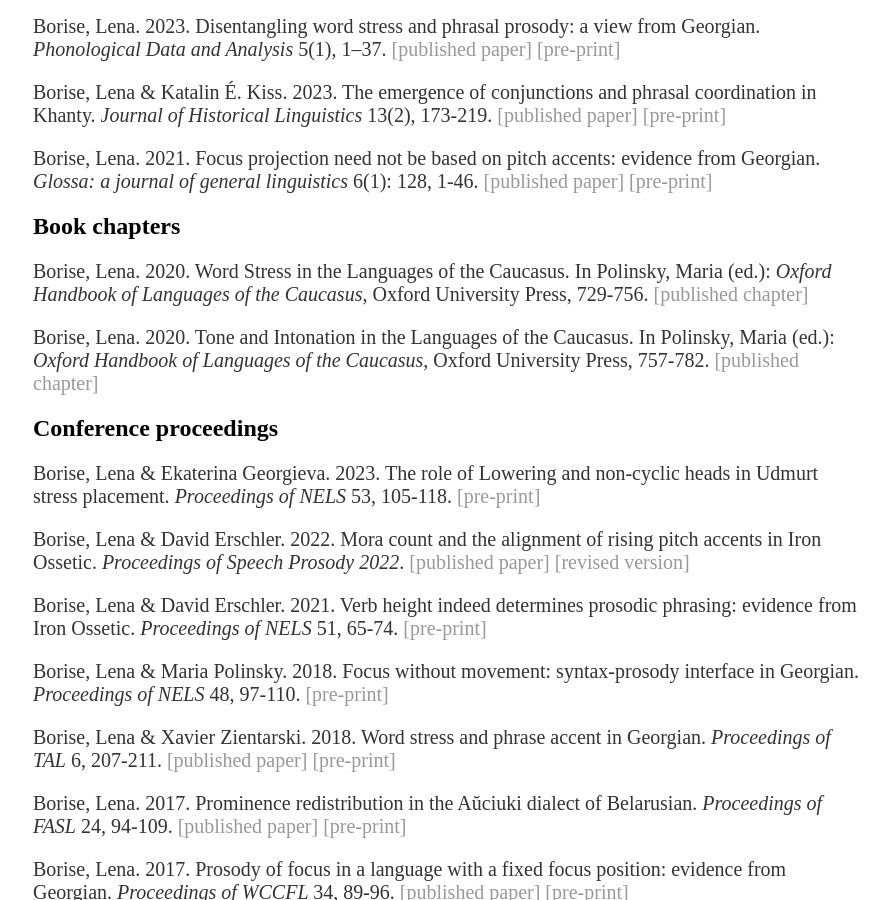
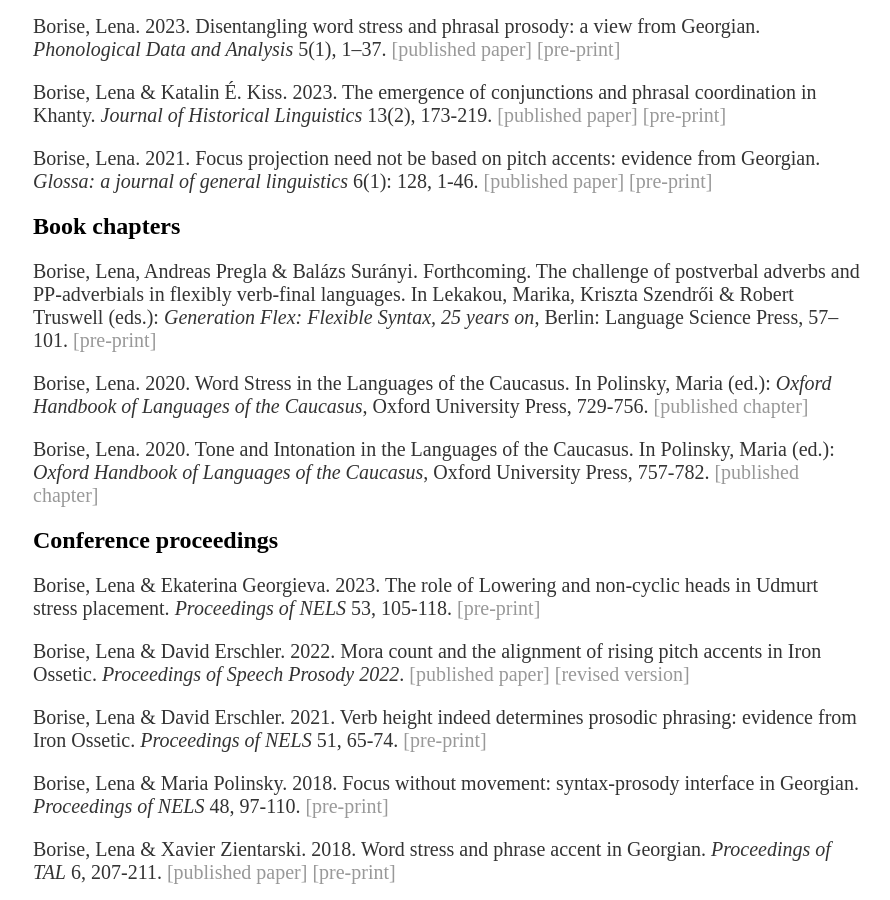
Before and after one commit to lnborise/lnborise.github.io, a Jekyll site: the page built from publications.html, in a window 1280 px wide and 900 px high, scrolled down 559 px. Shown: the whole window, without its empty margins (191-1081 px from the left). Built offline with Jekyll 4.4.1, drawn with Linux system fonts in a browser that asks for light colours.

Commit message:
Update publications.html

```diff
--- a/publications.html
+++ b/publications.html
@@ -7,7 +7,7 @@
 
   <h2>Journal papers</h2>
 
-	<p>Borise, Lena, Andreas Pregla & Balázs Surányi. Under review. Raised and in-situ preverbal foci: a unified prosodic account. <a href="https://lnborise.github.io/assets/BorisePreglaSuranyi_PreverbalFocus.pdf"> [pre-print] </a> </p>
+	<p>Borise, Lena, Andreas Pregla & Balázs Surányi. Under review. Raised and in-situ preverbal foci: a unified prosodic account. <a href="https://lnborise.github.io/assets/BorisePreglaSuranyi_PreverbalFocus_v2.pdf"> [pre-print] </a> </p>
 
 	<p>Burukina, Irina, Lena Borise & Marcel den Dikken. 2024. A ‘big DP’ analysis of Russian copular constructions with <i>èto</i>. <i>Glossa: a journal of general linguistics </i> 9(1). <a href="https://www.glossa-journal.org/article/id/9440/">[published paper]</a> </p>
 
@@ -26,6 +26,9 @@
 
 
 <h2>Book chapters</h2>
+
+	<p>Borise, Lena, Andreas Pregla & Balázs Surányi. Forthcoming. The challenge of postverbal adverbs and PP-adverbials in flexibly verb-final languages. In Lekakou, Marika, Kriszta Szendrői & Robert Truswell (eds.): <i>Generation Flex: Flexible Syntax, 25 years on</i>, Berlin: Language
+			Science Press, 57–101. <a href="https://lnborise.github.io/assets/BorisePreglaSuranyi_SUBA.pdf"> [pre-print] </a> </p>
 
 	<p>Borise, Lena. 2020. Word Stress in the Languages of the Caucasus. In Polinsky, Maria (ed.): <i>Oxford Handbook of Languages of the Caucasus</i>, Oxford University Press, 729-756. <a href="https://www.oxfordhandbooks.com/view/10.1093/oxfordhb/9780190690694.001.0001/oxfordhb-9780190690694-e-19"> [published chapter]</a></p>
 
```
